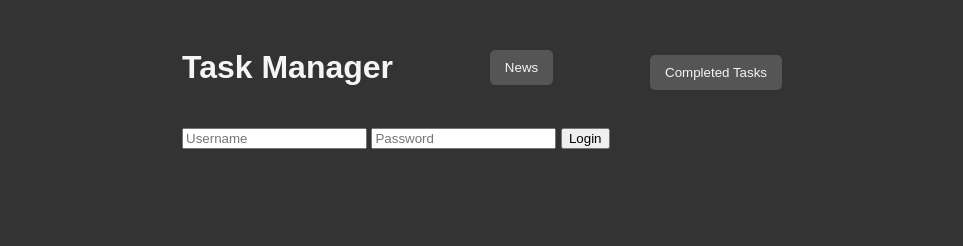
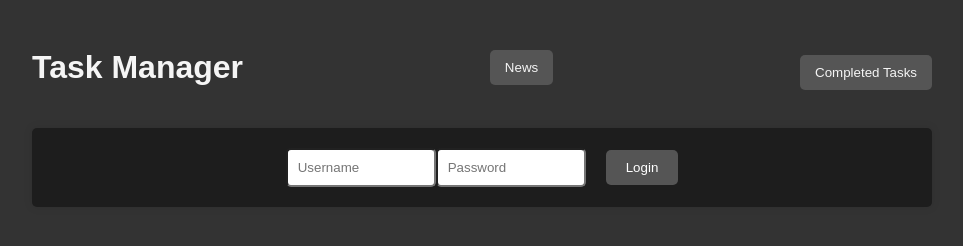
Before and after one commit to JamesABradsher/Comp_426_Final_Project, a website: page index.html in a window 1280 px wide. Shown: the whole page, without its empty margins (158-1121 px from the left). Drawn offline with Linux system fonts and the light colour scheme; no server answers.

Commit message:
new styling

```diff
--- a/app.js
+++ b/app.js
@@ -100,10 +100,12 @@ addTaskBtn.addEventListener('click', () => {
   }
 });
 
+  const completedToggle = document.getElementById('completed-toggle');
+  const completedContainer = document.getElementById('completed-container');
 
-completedToggle.addEventListener('click', () => {
-  completedContainer.classList.toggle('hidden');
-});
+  completedToggle.addEventListener('click', () => {
+    completedContainer.classList.toggle('hidden');
+  });
 
 // Add task to the list
 function addTaskToList(task) {
@@ -335,3 +337,6 @@ function fetchNewsHeadlines() {
 }
 
 fetchNewsHeadlines();
+
+
+//----------------------------------------------------------------------------------------------------------------------------
--- a/styles.css
+++ b/styles.css
@@ -5,7 +5,7 @@ body {
 }
 
 .container {
-    max-width: 600px;
+    max-width: 900px;
     margin: 0 auto;
     padding: 20px;
 }
@@ -17,10 +17,56 @@ body {
     margin-bottom: 20px;
 }
 
+header h1:hover {
+    color: #ff6600;
+    cursor:default;
+}
+
 .task-input {
     display: flex;
     margin-bottom: 10px;
 }
+
+.login-container {
+    display: flex;
+    align-items: center;
+    justify-content: center;
+    margin-top: 20px;
+    padding: 20px;
+    background-color: #1d1d1d;
+    border-radius: 5px;
+    box-shadow: 0 0 10px rgba(0, 0, 0, 0.1);
+}
+
+#username {
+    padding: 10px;
+    width: 150px;
+    box-sizing: border-box;
+    border-radius: 5px;
+}
+
+#password {
+    padding: 10px;
+    width: 150px;
+    box-sizing: border-box;
+    border-radius: 5px;
+}
+
+#login-btn {
+    padding: 10px 20px;
+    background-color: #555;
+    color: #fff;
+    border: none;
+    border-radius: 5px;
+    cursor: pointer;
+    margin-left: 20px;
+}
+
+#login-btn:hover {
+    background-color: #666;
+    color:#e4730f;
+}
+
 
 #task-input {
     flex-grow: 1;
@@ -111,7 +157,6 @@ body {
     color: #e4730f;
 }
 
-
 .hidden {
     display: none;
 }
@@ -135,10 +180,12 @@ body {
     padding: 10px 15px;
     cursor: pointer;
     border-radius: 5px;
+    transition: border-color 0.3s;
 }
 
 #news-toggle:hover {
     background-color: #666;
+    color: #e4730f;
 }
 
 #news-container {
@@ -150,6 +197,7 @@ body {
     max-height: 300px;
     overflow-y: auto;
     width: 300px;
+    border-radius: 5px;
 }
 
 #news-list {
@@ -180,10 +228,12 @@ body {
     padding: 10px 15px;
     cursor: pointer;
     border-radius: 5px;
+    border: 2px;
 }
 
 #completed-toggle:hover {
     background-color: #666;
+    color: #e4730f;
 }
 
 #completed-container {
```
Lines whose indentation alone changed are shown as unchanged.
